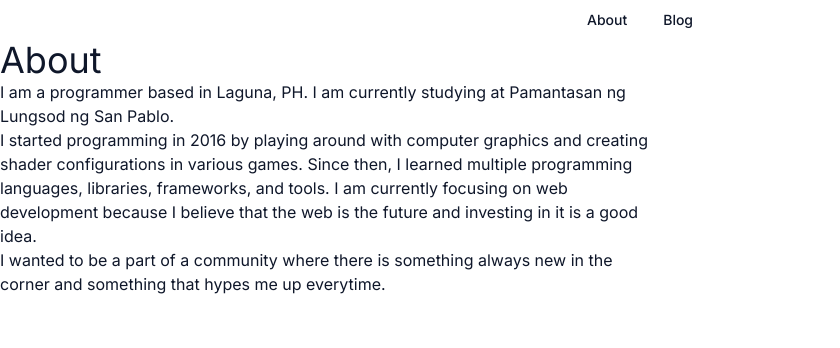
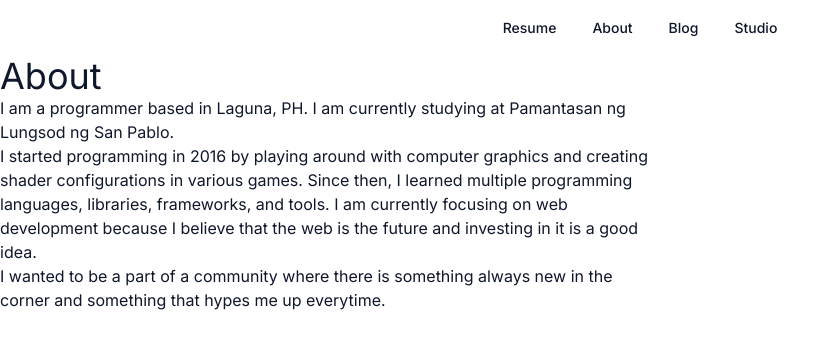
Before and after one commit to cpeaustriajc/cpeaustriajc.dev, a Next.js app: page / in a window 1280 px wide. Shown: the top 348 px of the page, without its empty margins (0-840 px from the left). Built offline with nearby package versions, Linux system fonts and the light colour scheme.

Commit message:
Add resume and studio routes

```diff
--- a/components/Header.tsx
+++ b/components/Header.tsx
@@ -12,8 +12,19 @@ import Link from 'next/link';
 
 export default function Header() {
   return (
-    <NavigationMenu>
+    <NavigationMenu className="my-2">
       <NavigationMenuList>
+        <NavigationMenuItem>
+          <Link href="https://read.cv/jaycedotbin" legacyBehavior passHref>
+            <NavigationMenuLink
+              rel="noopener noreferrer"
+              target="_blank"
+              className={navigationMenuTriggerStyle()}
+            >
+              Resume
+            </NavigationMenuLink>
+          </Link>
+        </NavigationMenuItem>
         <NavigationMenuItem>
           <Link href="/" legacyBehavior passHref>
             <NavigationMenuLink className={navigationMenuTriggerStyle()}>
@@ -28,6 +39,13 @@ export default function Header() {
             </NavigationMenuLink>
           </Link>
         </NavigationMenuItem>
+        <NavigationMenuItem>
+          <Link href="/studio" legacyBehavior passHref>
+            <NavigationMenuLink className={navigationMenuTriggerStyle()}>
+              Studio
+            </NavigationMenuLink>
+          </Link>
+        </NavigationMenuItem>
       </NavigationMenuList>
     </NavigationMenu>
   );
```
